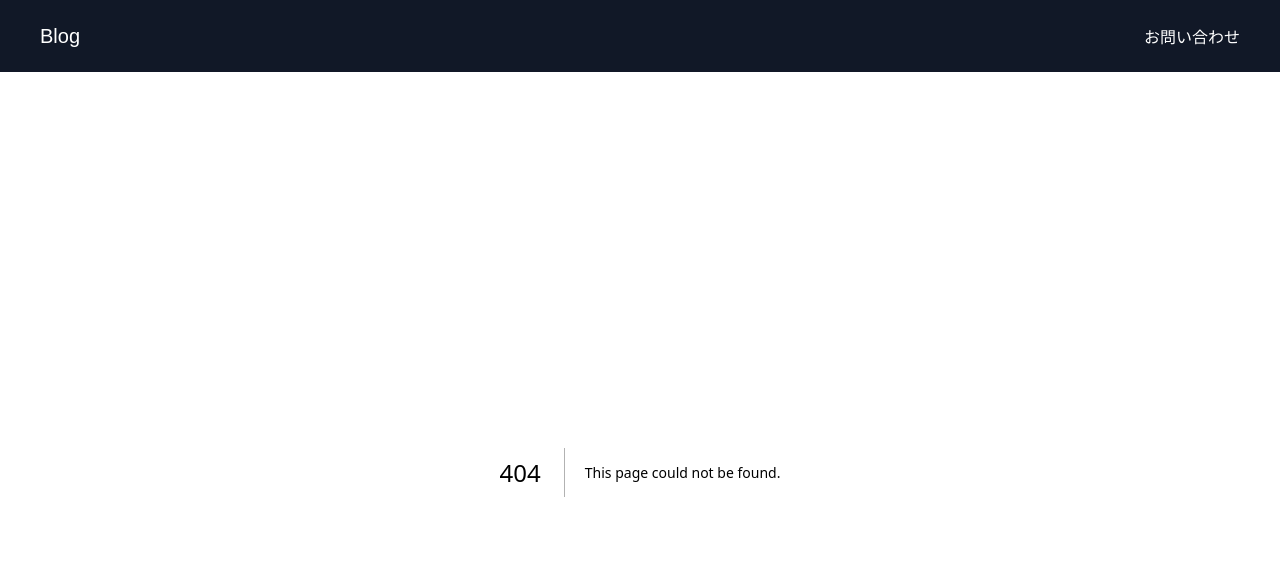
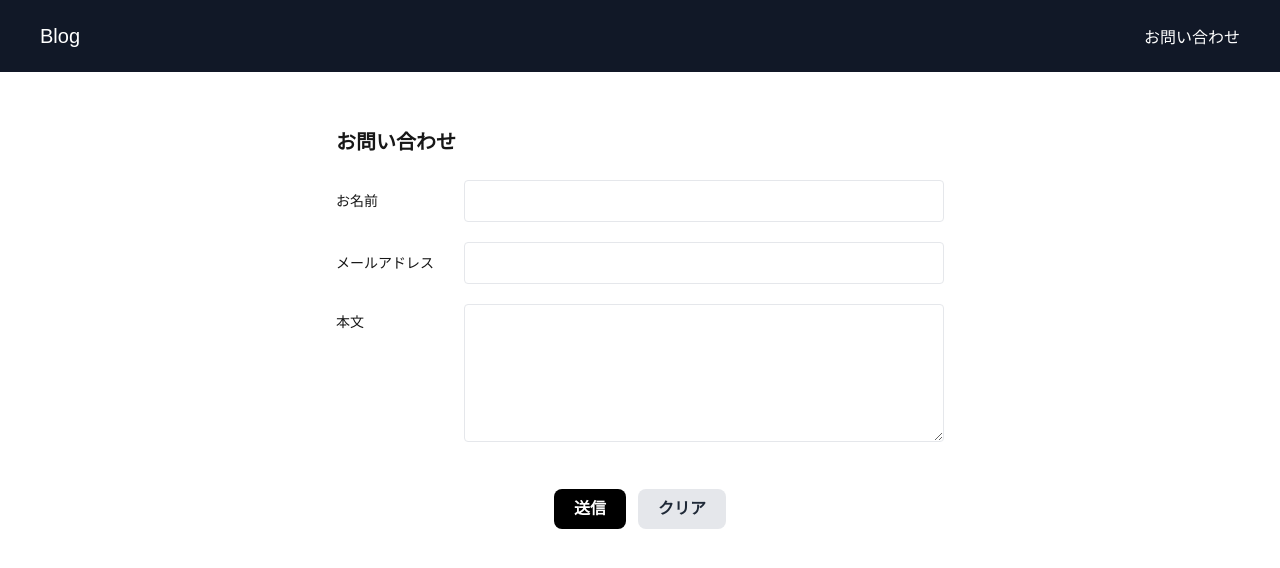
Before and after one commit to boon2187/chapter-08, a Next.js app: page /contact in a window 1280 px wide. Before the commit this address had no page. Shown: the top 568 px of the page. Built offline with nearby package versions, Linux system fonts and the light colour scheme.

Commit message:
/contactページの実装

```diff
--- /dev/null
+++ b/app/contact/page.tsx
@@ -0,0 +1,147 @@
+"use client";
+
+import Input from "@/components/Input";
+import Label from "@/components/Label";
+import Textarea from "@/components/Textarea";
+import { contactFormSchema } from "@/schemas/ContactForm";
+import { ContactFormData } from "@/types";
+import { zodResolver } from "@hookform/resolvers/zod";
+import { useState } from "react";
+import { useForm } from "react-hook-form";
+
+export default function Contact() {
+  const [showValidation, setShowValidation] = useState(false);
+
+  const {
+    register,
+    handleSubmit,
+    reset,
+    formState: { errors, isSubmitting },
+  } = useForm<ContactFormData>({
+    resolver: zodResolver(contactFormSchema),
+    defaultValues: {
+      name: "",
+      email: "",
+      message: "",
+    },
+    mode: "onSubmit",
+    reValidateMode: "onSubmit",
+  });
+
+  const onSubmit = async (data: ContactFormData) => {
+    setShowValidation(false);
+
+    try {
+      const requestBody = {
+        name: data.name,
+        email: data.email,
+        message: data.message,
+      };
+
+      console.log("送信データ:", requestBody);
+
+      const response = await fetch(
+        "https://1hmfpsvto6.execute-api.ap-northeast-1.amazonaws.com/dev/contacts",
+        {
+          method: "POST",
+          headers: {
+            "Content-Type": "application/json",
+          },
+          body: JSON.stringify(requestBody),
+        }
+      );
+
+      if (!response.ok) {
+        throw new Error(`エラー: ${response.status}`);
+      }
+
+      const responseData = await response.json();
+      console.log("APIレスポンス:", responseData);
+
+      alert("送信しました");
+      reset();
+    } catch (error: unknown) {
+      console.error("送信エラー:", error);
+      // エラーオブジェクトを適切に型チェック
+      if (error instanceof Error) {
+        alert(`送信に失敗しました: ${error.message}`);
+      } else {
+        alert("送信に失敗しました");
+      }
+    }
+  };
+
+  const handleClear = () => {
+    reset();
+    setShowValidation(false);
+  };
+
+  const onError = () => {
+    setShowValidation(true);
+  };
+
+  return (
+    <div className="mt-10 flex flex-col items-center">
+      <div className="w-1/2 p-4">
+        <h1 className="text-xl font-bold mb-6">お問い合わせ</h1>
+
+        <form onSubmit={handleSubmit(onSubmit, onError)} className="space-y-5">
+          <div className="flex items-center">
+            <Label htmlFor="name">お名前</Label>
+            <Input
+              id="name"
+              {...register("name")}
+              disabled={isSubmitting}
+              showValidation={showValidation}
+              error={errors.name?.message}
+            />
+          </div>
+
+          <div className="flex items-center">
+            <Label htmlFor="email">メールアドレス</Label>
+            <Input
+              id="email"
+              type="email"
+              {...register("email")}
+              disabled={isSubmitting}
+              showValidation={showValidation}
+              error={errors.email?.message}
+            />
+          </div>
+
+          <div className="flex">
+            <Label htmlFor="message" className="pt-2">
+              本文
+            </Label>
+            <Textarea
+              id="message"
+              rows={5}
+              {...register("message")}
+              disabled={isSubmitting}
+              showValidation={showValidation}
+              error={errors.message?.message}
+            />
+          </div>
+
+          <div className="pt-5 flex gap-3 justify-center">
+            <button
+              type="submit"
+              disabled={isSubmitting}
+              className="py-2 px-5 bg-black text-white font-bold rounded-lg hover:bg-gray-600 focus:outline-none disabled:opacity-50"
+            >
+              {isSubmitting ? "送信中..." : "送信"}
+            </button>
+            <button
+              type="button"
+              onClick={handleClear}
+              disabled={isSubmitting}
+              className="py-2 px-5 bg-gray-200 text-gray-800 font-bold rounded-lg hover:bg-gray-300 focus:outline-none disabled:opacity-50"
+            >
+              クリア
+            </button>
+          </div>
+        </form>
+      </div>
+    </div>
+  );
+}
```
